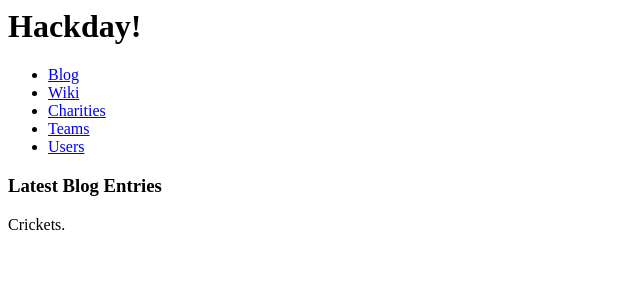
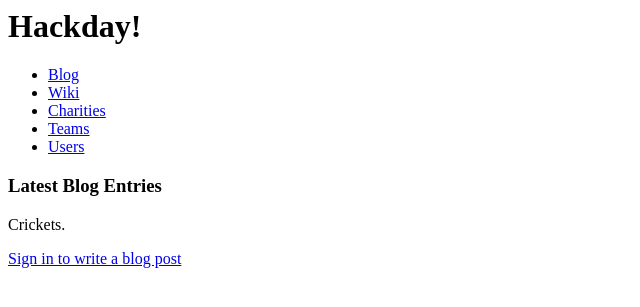
Before and after one commit to mpirnat/hackday, a Django app: page / in a window 1280 px wide. Shown: the top 307 px of the page, without its empty margins (0-640 px from the left). Run offline with Django 3.2, Linux system fonts and the light colour scheme; data that the repository does not hold is empty; parts of the project's set-up code (start-up, migrations or seed data) failed here and were passed over.

Commit message:
Created branch, working on issue #31

```diff
--- a/hackday/blog/urls.py
+++ b/hackday/blog/urls.py
@@ -5,6 +5,6 @@ urlpatterns = patterns('blog.views',
     (r'^(?P<entry_id>\d+)/*$', 'entry'),
     (r'^category/(?P<slug>[\w_-]+)/*$', 'category'),
     (r'^tag/(?P<slug>[\w_-]+)/*$', 'tag'),
-    (r'^admin/*$', 'admin_blog_index'),
-    (r'^admin/add/*$', 'admin_blog_edit'),
+    (r'^add/*$', 'blog_edit'),
+    (r'^/edit/(?P<entry_id>\d+)$', 'blog_edit'),
 )
--- a/hackday/blog/views.py
+++ b/hackday/blog/views.py
@@ -65,7 +65,7 @@ def admin_blog_index(request):
     return HttpResponse(t.render(c))
 
 
-def admin_blog_edit(request):
+def blog_edit(request):
     entry_formset = modelformset_factory(Entry)
     if request.method == 'POST':
         formset = entry_formset(request.POST, request.FILES)
--- a/hackday/templates/blog/index.html
+++ b/hackday/templates/blog/index.html
@@ -14,4 +14,11 @@
     {% else %}
         <p>Crickets.</p>
     {% endif %}
+
+    {% if user.is_authenticated %}
+        <p><a href="/blog/add">Add a post</a></p>
+    {% else %}
+        <p><a href="/users">Sign in to write a blog post</a></p>
+    {% endif %}
+
     {% endblock %}
```
Also changed, not shown: hackday/templates/blog/admin_edit.html (+6 -8 lines).
